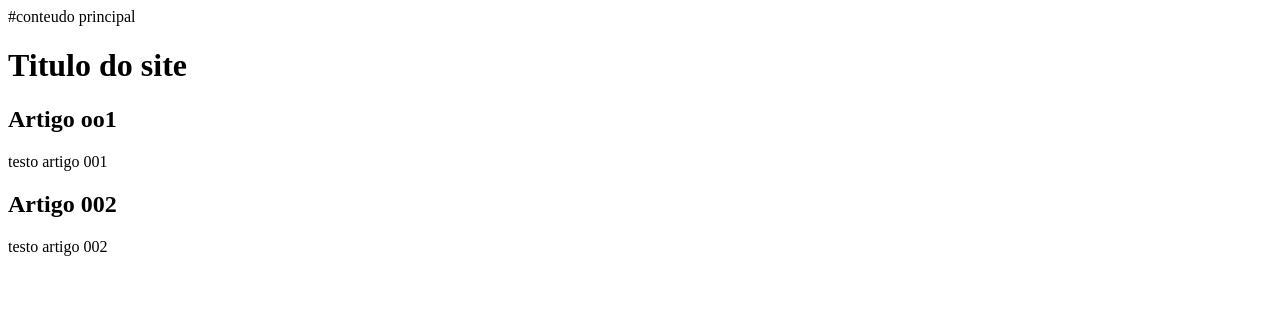
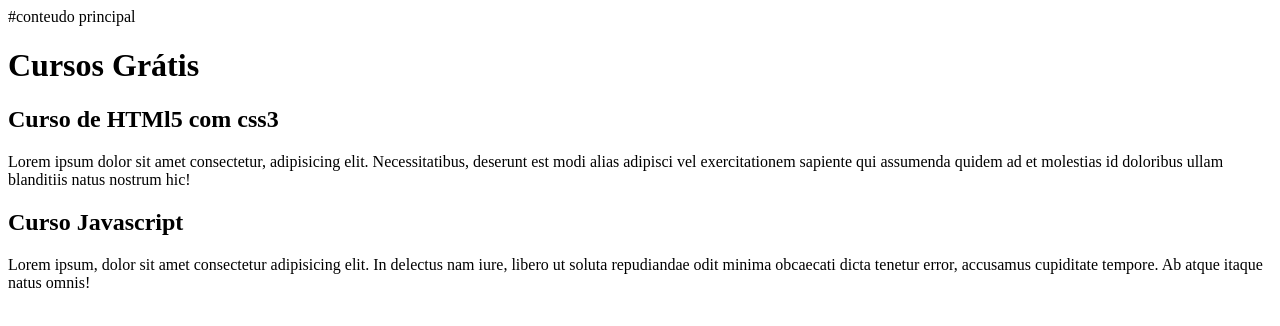
Before and after one commit to kosoneto/projeto-site, a plain HTML site: page index.html in a window 1280 px wide. Drawn offline with Linux system fonts and the light colour scheme.

Commit message:
comecei a escrever conteudo

```diff
--- a/index.html
+++ b/index.html
@@ -9,15 +9,15 @@
 <body>
     <main>#conteudo principal
         <header>
-            <h1>Titulo do site</h1>
+            <h1>Cursos Grátis</h1>
         </header>
         <article>
-            <h2>Artigo oo1</h2>
-            <p>testo artigo 001</p>
+            <h2>Curso de HTMl5 com css3</h2>
+            <p>Lorem ipsum dolor sit amet consectetur, adipisicing elit. Necessitatibus, deserunt est modi alias adipisci vel exercitationem sapiente qui assumenda quidem ad et molestias id doloribus ullam blanditiis natus nostrum hic!</p>
         </article>
         <article>
-            <h2>Artigo 002</h2>
-            <p>testo artigo 002</p>
+            <h2>Curso Javascript</h2>
+            <p>Lorem ipsum, dolor sit amet consectetur adipisicing elit. In delectus nam iure, libero ut soluta repudiandae odit minima obcaecati dicta tenetur error, accusamus cupiditate tempore. Ab atque itaque natus omnis!</p>
         </article>
     </main>
 
```
